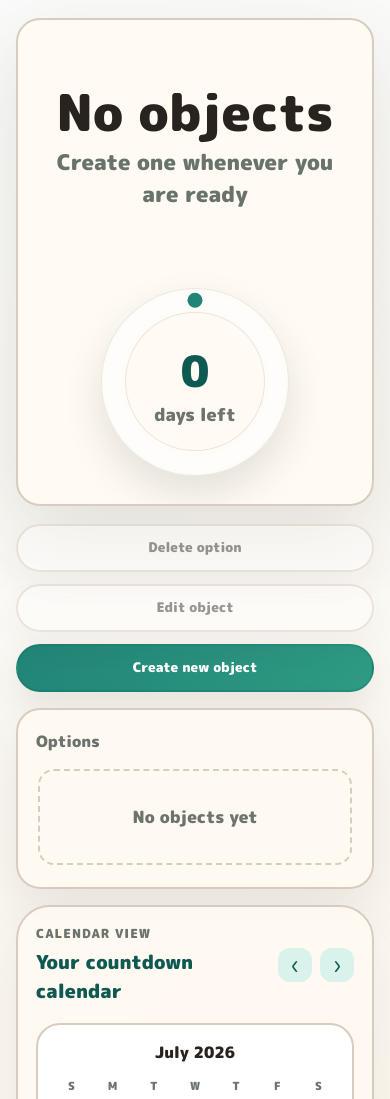
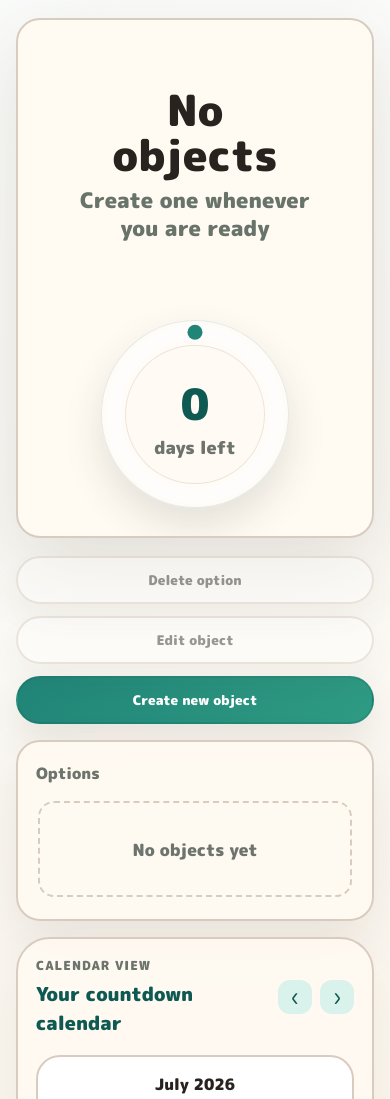
Before and after one commit to thewhitesevenluke/countdown-app, a website: page index.html in a window 390 px wide. Shown: the top 1099 px of the page. Drawn offline with Linux system fonts and the light colour scheme.

Commit message:
Polish rounded empty state on mobile

```diff
--- a/app.js
+++ b/app.js
@@ -276,9 +276,9 @@ function renderSelectedCountdown() {
 
   if (!selected) {
     elements.selectedTitle.textContent = "";
-    elements.countdownValue.textContent = "No objects";
+    elements.countdownValue.textContent = "No\nobjects";
     elements.countdownValue.classList.add("is-word");
-    elements.countdownLabel.textContent = "Create one whenever you are ready";
+    elements.countdownLabel.textContent = "Create one whenever\nyou are ready";
     elements.countdownDate.textContent = "";
     updateProgressRing(0, "0", "days left");
     return;
--- a/index.html
+++ b/index.html
@@ -5,7 +5,7 @@
     <meta name="viewport" content="width=device-width, initial-scale=1">
     <title>Countdown</title>
     <link rel="icon" href="data:,">
-    <link rel="stylesheet" href="styles.css?v=m-plus-rounded-20260712">
+    <link rel="stylesheet" href="styles.css?v=m-plus-rounded-final-20260712">
   </head>
   <body>
     <main class="app" aria-label="Countdown app">
@@ -138,6 +138,6 @@
       </form>
     </dialog>
 
-    <script src="app.js?v=m-plus-rounded-20260712"></script>
+    <script src="app.js?v=m-plus-rounded-final-20260712"></script>
   </body>
 </html>
--- a/styles.css
+++ b/styles.css
@@ -152,6 +152,11 @@ option {
   font-size: clamp(3.2rem, 7vw, 4.8rem);
   overflow-wrap: normal;
   word-break: normal;
+  white-space: pre-line;
+}
+
+.countdown-value.is-word + .countdown-label {
+  white-space: pre-line;
 }
 
 .countdown-label {
@@ -934,7 +939,15 @@ input:focus-visible {
   }
 
   .countdown-value.is-word {
-    font-size: clamp(2.8rem, 13vw, 4.3rem);
+    width: 100%;
+    font-size: clamp(2.6rem, 11vw, 3.6rem);
+    line-height: 1.04;
+  }
+
+  .countdown-value.is-word + .countdown-label {
+    max-width: 100%;
+    font-size: clamp(1.1rem, 5.5vw, 1.45rem);
+    line-height: 1.28;
   }
 
   .progress-panel {
```
